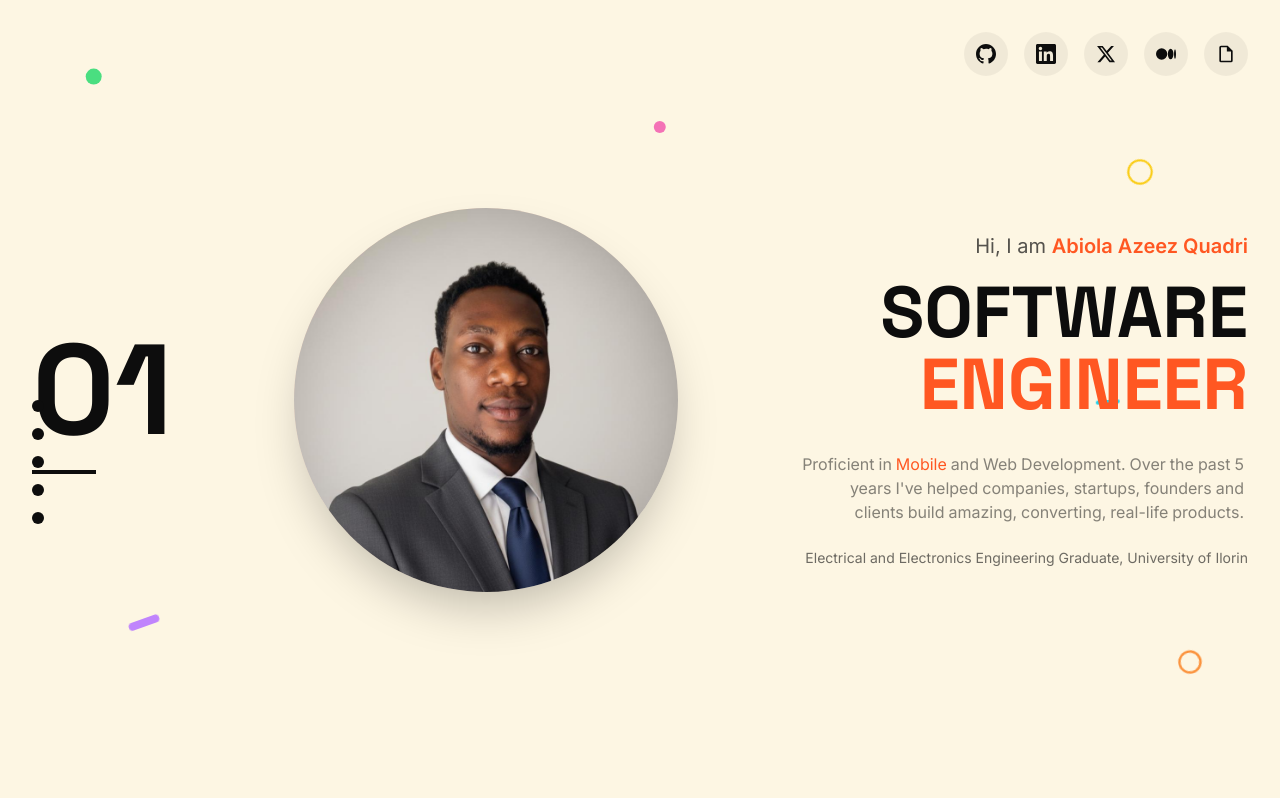
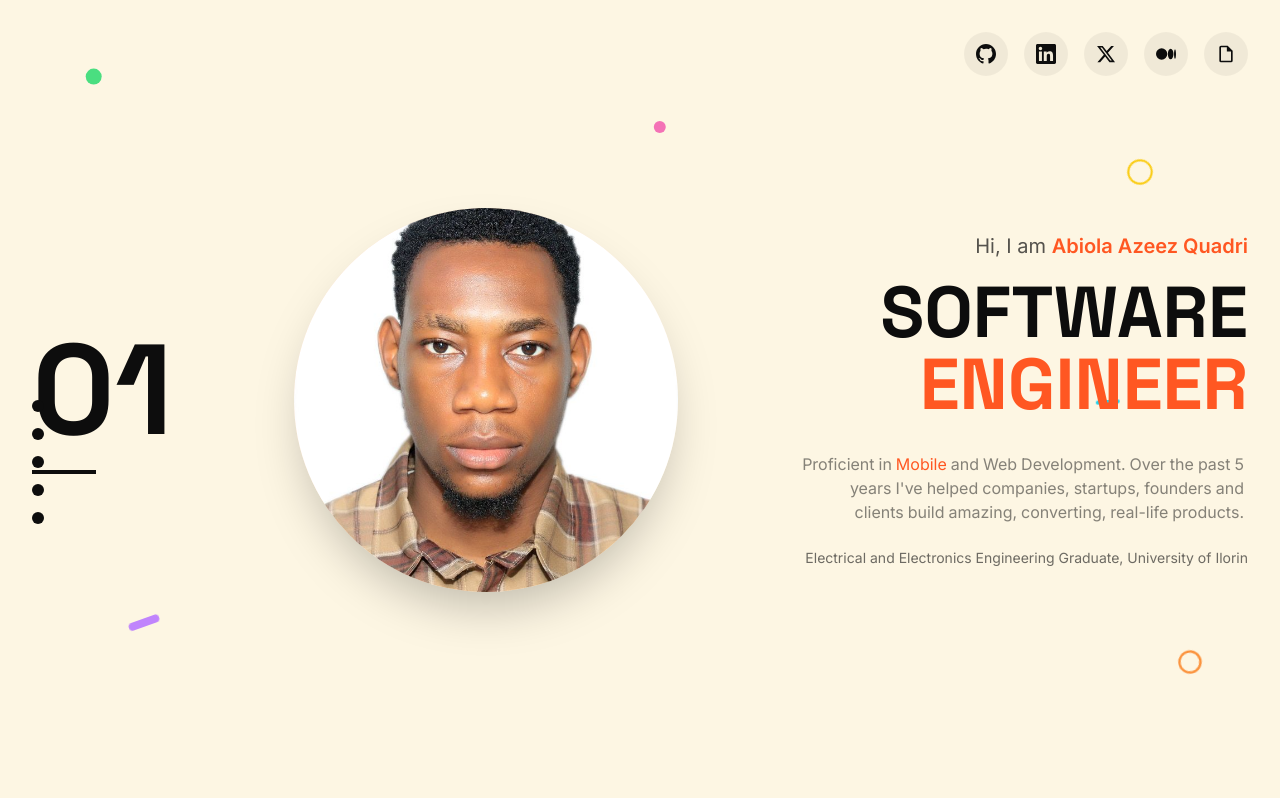
Before and after one commit to Azeez-Abiola/New-Portfolio, a React (Vite) app: page / in a window 1280 px wide. Shown: the top 798 px of the page. Built offline with nearby package versions, Linux system fonts and the light colour scheme; the HTML template or start-up script is replaced by a standard one.

Commit message:
updated hero img

```diff
--- a/src/components/HeroSection.jsx
+++ b/src/components/HeroSection.jsx
@@ -231,7 +231,7 @@ const HeroSection = () => {
           >
             <div className="w-64 h-64 sm:w-80 sm:h-80 md:w-96 md:h-96 rounded-full overflow-hidden bg-gradient-to-br from-deep-orange/20 to-cream/20 shadow-2xl">
               <img
-                src="/Images/Abiola.jpg"
+                src="/Images/Abiola.jpeg"
                 alt="Abiola Azeez Quadri - Software Engineer"
                 className="w-full h-full object-cover"
               />
```
Also changed, not shown: public/Images/Abiola.jpeg (added), public/Images/Abiola.jpg (deleted).
